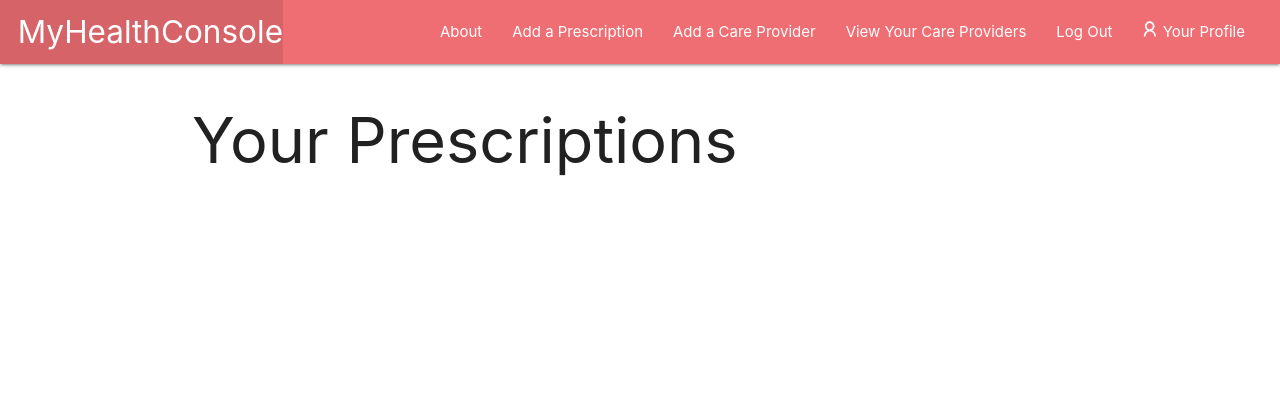
After one commit to clareysean/MyHealthConsole, a Django app: page /prescriptions/ in a window 1280 px wide. The commit adds this page. Shown: the top 420 px of the page. Run offline with Django 4.2, Linux system fonts and the light colour scheme; the visitor is signed in with stand-in values (Sample User, id 1); data that the repository does not hold is empty.

Commit message:
Display prescriptions and care providers on profile page, implement  add prescriptions and care providers, add list view and template for prescriptions, add index view for careproviders

```diff
--- a/main_app/models.py
+++ b/main_app/models.py
@@ -17,6 +17,9 @@ class Prescription(models.Model):
     def __str__(self):
         return self.name
 
+    def get_absolute_url(self):
+        return reverse('prescription_index')
+
 
 class Care_provider(models.Model):
     name = models.CharField(max_length=50)
@@ -28,6 +31,9 @@ class Care_provider(models.Model):
 
     def __str__(self):
         return self.name
+
+    def get_absolute_url(self):
+        return reverse('care_provider_detail', kwargs={'care_provider_id': self.id})
 
 
 class Appointment(models.Model):
--- a/main_app/templates/base.html
+++ b/main_app/templates/base.html
@@ -33,6 +33,9 @@
               <a href="{% url 'care_providers_create' %}">Add a Care Provider</a>
             </li>
             <li>
+              <a href="{% url 'index' %}">View Your Care Providers</a>
+            </li>
+            <li>
               <a href="{% url 'logout' %}">Log Out</a>
             </li>
             <li>
--- a/main_app/templates/care_providers/detail.html
+++ b/main_app/templates/care_providers/detail.html
@@ -10,11 +10,12 @@
       {% if user.is_authenticated %}
       <div class="card-action">
         <a href="{% url 'care_provider_update' care_provider.id %}">Edit</a>
-        <a href="{% url 'cats_delete' care_provider.id %}">Delete</a>
+        <a href="{% url 'care_provider_delete' care_provider.id %}">Delete</a>
       </div>
     </div>
     {% else %}
     <p>Login to add a care provider.</p>
-    {% endblock %}
+    {% endif %}
   </div>
 </div>
+{% endblock %}
--- /dev/null
+++ b/main_app/templates/main_app/prescription_list.html
@@ -0,0 +1,12 @@
+{% extends 'base.html' %} {% block content %}
+
+<h1>Your Prescriptions</h1>
+
+{% for prescription in prescription_list %}
+<div class="card">
+  <div class="card-content">
+    <span class="card-title">{{ prescription.name }}</span>
+    <p>Description: {{ prescription.description }}</p>
+  </div>
+</div>
+{% endfor %} {% endblock %}
--- a/main_app/urls.py
+++ b/main_app/urls.py
@@ -7,11 +7,17 @@ urlpatterns = [
     path('care_providers/', views.care_providers_index, name='index'),
     path('care_providers/<int:care_provider_id>/',
          views.care_provider_detail, name='care_provider_detail'),
+    path('care_providers/<int:pk>/update/',
+         views.CareProviderUpdate.as_view(), name='care_provider_update'),
     path('care_providers/create/', views.CareProviderCreate.as_view(),
          name='care_providers_create'),
+    path('care_provider/<int:pk>/delete/',
+         views.CareProviderDelete.as_view(), name='care_provider_delete'),
     path('accounts/signup/', views.signup, name='signup'),
     path('prescriptions/create/', views.PrescriptionCreate.as_view(),
          name='prescriptions_create'),
+    path('prescriptions/', views.PrescriptionList.as_view(),
+         name='prescription_index'),
     path('users/<int:user_id>/', views.users_detail, name='users_detail'),
     path('users/<int:pk>/update/', views.UsersUpdate.as_view(), name='users_update'),
     path('users/<int:pk>/delete/', views.UsersDelete.as_view(), name='users_delete'),
--- a/main_app/views.py
+++ b/main_app/views.py
@@ -73,18 +73,28 @@ def care_provider_detail(request, care_provider_id):
 @login_required
 def care_providers_index(request):
     care_providers = Care_provider.objects.filter(users=request.user)
+    # care_providers = request.user.care_provider_set.all()
+    print(care_providers)
     return render(request, 'care_providers/index.html', {'care_providers': care_providers})
 
 
 @login_required
 def users_detail(request, user_id):
     try:
-        care_providers = Care_provider.objects.get(id=user_id)
+        care_providers = Care_provider.objects.filter(users=request.user)
     except Care_provider.DoesNotExist:
         care_providers = None
+
+    try:
+        prescriptions = Prescription.objects.filter(user=request.user)
+    except Prescription.DoesNotExist:
+        prescriptions = None
+
     appointment_form = AppointmentForm()
     return render(request, 'users/detail.html', {
-        'care_providers': care_providers, 'appointment_form': appointment_form
+        'care_providers': care_providers,
+        'appointment_form': appointment_form,
+        'prescriptions': prescriptions,
     })
 
 
@@ -99,15 +109,29 @@ class PrescriptionCreate(LoginRequiredMixin, CreateView):
         return super().form_valid(form)
 
 
+class PrescriptionList(LoginRequiredMixin, ListView):
+    model = Prescription
+
+
 class CareProviderCreate(LoginRequiredMixin, CreateView):
     model = Care_provider
     fields = ['name', 'facility', 'department']
 
     def form_valid(self, form):
-
-        form.instance.user = self.request.user
+        valid_form = form.save()
+        valid_form.users.add(self.request.user)
 
         return super().form_valid(form)
+
+
+class CareProviderUpdate(LoginRequiredMixin, UpdateView):
+    model = Care_provider
+    fields = ['name', 'facility', 'department']
+
+
+class CareProviderDelete(LoginRequiredMixin, DeleteView):
+    model = Care_provider
+    success_url = '/'
 
 
 class UsersUpdate(LoginRequiredMixin, UpdateView):
@@ -117,7 +141,7 @@ class UsersUpdate(LoginRequiredMixin, UpdateView):
 
 class UsersDelete(LoginRequiredMixin, DeleteView):
     model = User
-    success_url = '/'
+    success_url = '/care_providers'
 
 
 @login_required
```
Also changed, not shown: main_app/templates/users/detail.html (+17 -18 lines).
